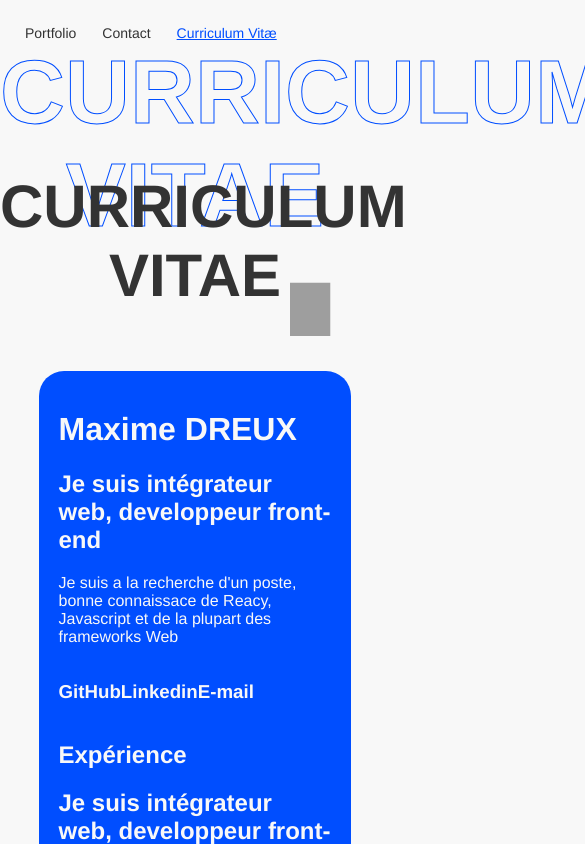
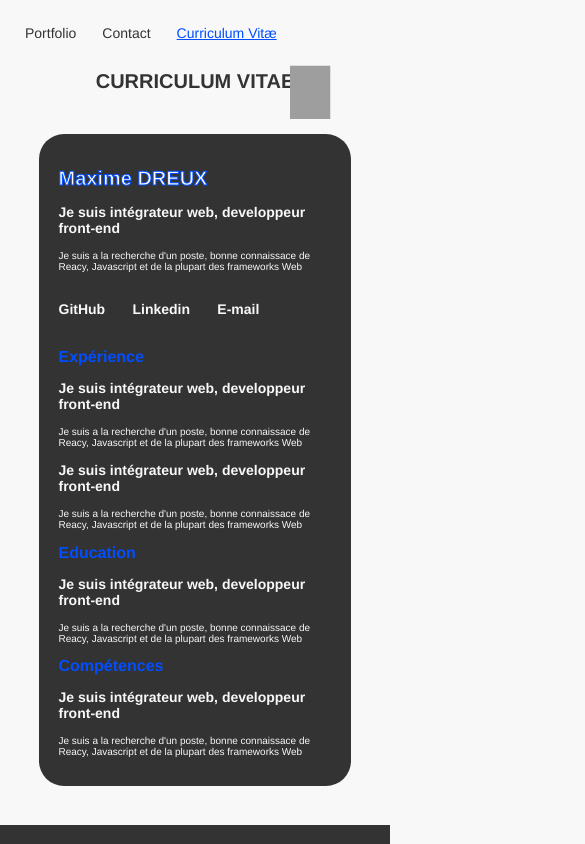
Before and after one commit to Maxms17/OpenC_Projet_12, a React (Create React App) app: page /CV in a window 390 px wide. Shown: the top 844 px of the page, 585 px wide, since content can reach past the window. Built offline with nearby package versions, Linux system fonts and the light colour scheme; grey boxes are pictures that could not be loaded.

Commit message:
responsive page CV

```diff
--- a/src/components/Curriculum/Curriculum.css
+++ b/src/components/Curriculum/Curriculum.css
@@ -6,11 +6,11 @@
     width: 100%;
 }
 
-.titre-bleu{
+.titre-bleu-C{
     text-align: center;
 }
 
-.titre-bleu h2{
+.titre-bleu-C h2{
     padding-left: 0;
     color: transparent;
     -webkit-text-stroke: 1px #004EFF;
@@ -19,12 +19,12 @@
     margin: 0;
 }
 
-.titre-noir{
+.titre-noir-C{
     text-align: center;
     margin-top: -75px;
 }
 
-.titre-noir h2{
+.titre-noir-C h2{
     padding: 0;
     margin: 0;
     font-size: 60px;
@@ -51,19 +51,145 @@
 }
 
 .container-bleu {
-    margin: 10%;
+    margin: 5% 10% 10% 10%;
     padding: 5%;
-    background-color: #004EFF;
+    background-color: #333333;
     border-radius: 25px;
 }
 
-.container-bleu h1,
-.container-bleu h2,
-.container-bleu h3,
+.container-bleu h1{
+    font-size: 40px;
+    color: transparent;
+    -webkit-text-stroke: 1px #004EFF;
+    color: #F8F8F8;
+}
+
+.container-bleu h2{
+    font-size: 20px;
+    color: #004EFF;
+}
+
+.container-bleu h3{
+    font-size: 18px;
+    color: #F8F8F8;
+}
+
+.container-bleu h4{
+    font-size: 18px;
+    color: #F8F8F8;
+}
+
 .container-bleu p {
+    font-size: 14px;
     color: #F8F8F8;
 }
 
 .lien {
     display: flex;
+    gap: 10%;
 }
+
+/* Responsive */
+
+@media (max-width: 1560px) {
+    .titre-bleu-C h2{
+        font-size: 75px;
+    }
+
+    .titre-noir-C h2{
+        font-size: 50px;
+        margin-top: 12px;
+    }
+}
+
+@media (max-width: 1310px) {
+    .titre-bleu-C h2{
+        font-size: 65px;
+    }
+
+    .titre-noir-C h2{
+        font-size: 42px;
+        margin-top: 22px;
+    }
+}
+
+@media (max-width: 1080px) {
+    .titre-bleu-C h2{
+        font-size: 55px;
+    }
+    .titre-noir-C h2{
+        font-size: 34px;
+        margin-top: 30px;
+    }
+}
+
+@media (max-width: 910px) {
+    .titre-bleu-C h2{
+        font-size: 45px;
+        margin-top: 20px;
+    }
+    .titre-noir-C h2{
+        font-size: 28px;
+        margin-top: 40px;
+    }
+}
+
+@media (max-width: 750px) {
+    .titre-bleu-C h2{
+        font-size: 35px;
+    }
+    .titre-noir-C h2{
+        font-size: 20px;
+        margin-top: 50px;
+    }
+    .container-bleu h1{
+        font-size: 30px;
+    }
+    .container-bleu h2{
+        font-size: 18px;
+    }
+    .container-bleu h3{
+        font-size: 16px;
+    }
+    .container-bleu h4{
+        font-size: 16px;
+    }
+    .container-bleu p {
+        font-size: 12px;
+    }
+}
+
+@media (max-width: 582px) {
+    .titre-bleu-C h2{
+        font-size: 30px;
+    }
+    .titre-noir-C h2{
+        font-size: 20px;
+        margin-top: 50px;
+    }
+}
+
+@media (max-width: 500px) {
+    .titre-bleu-C h2{
+        visibility: hidden;
+    }
+    .titre-noir-C h2{
+        font-size: 20px;
+        margin-top: 50px;
+    }
+    .container-bleu h1{
+        font-size: 20px;
+    }
+    .container-bleu h2{
+        font-size: 16px;
+    }
+    .container-bleu h3{
+        font-size: 14px;
+    }
+    .container-bleu h4{
+        font-size: 14px;
+    }
+    .container-bleu p {
+        font-size: 10px;
+    }
+}
--- a/src/components/Curriculum/Curriculum.jsx
+++ b/src/components/Curriculum/Curriculum.jsx
@@ -7,10 +7,10 @@ function Curriculum() {
     return (
         <div className='curriculum'>
             <div className='titre'>
-                <div className='titre-bleu'>
+                <div className='titre-bleu-C'>
                     <h2>CURRICULUM VITAE</h2>
                 </div>
-                <div className='titre-noir'>
+                <div className='titre-noir-C'>
                     <h2>CURRICULUM VITAE</h2>
                 </div>
             </div>
@@ -21,30 +21,30 @@ function Curriculum() {
             </div>
             <div className='container-bleu'>
                 <h1>Maxime DREUX</h1>
-                <h2>Je suis intégrateur web, developpeur front-end</h2>
+                <h3>Je suis intégrateur web, developpeur front-end</h3>
                 <p>Je suis a la recherche d'un poste, bonne connaissace de Reacy, Javascript et de la plupart des frameworks Web</p>
                 <div className='lien'>
-                    <h3>GitHub</h3>
-                    <h3>Linkedin</h3>
-                    <h3>E-mail</h3>
+                    <h4>GitHub</h4>
+                    <h4>Linkedin</h4>
+                    <h4>E-mail</h4>
                 </div>
                 <h2>Expérience</h2>
                 <div>
-                    <h2>Je suis intégrateur web, developpeur front-end</h2>
+                    <h3>Je suis intégrateur web, developpeur front-end</h3>
                     <p>Je suis a la recherche d'un poste, bonne connaissace de Reacy, Javascript et de la plupart des frameworks Web</p>
                 </div>
                 <div>
-                    <h2>Je suis intégrateur web, developpeur front-end</h2>
+                    <h3>Je suis intégrateur web, developpeur front-end</h3>
                     <p>Je suis a la recherche d'un poste, bonne connaissace de Reacy, Javascript et de la plupart des frameworks Web</p>
                 </div>
                 <h2>Education</h2>
                 <div>
-                    <h2>Je suis intégrateur web, developpeur front-end</h2>
+                    <h3>Je suis intégrateur web, developpeur front-end</h3>
                     <p>Je suis a la recherche d'un poste, bonne connaissace de Reacy, Javascript et de la plupart des frameworks Web</p>
                 </div>
                 <h2>Compétences</h2>
                 <div>
-                    <h2>Je suis intégrateur web, developpeur front-end</h2>
+                    <h3>Je suis intégrateur web, developpeur front-end</h3>
                     <p>Je suis a la recherche d'un poste, bonne connaissace de Reacy, Javascript et de la plupart des frameworks Web</p>
                 </div>
             </div>
--- a/src/components/Footer/Footer.css
+++ b/src/components/Footer/Footer.css
@@ -28,6 +28,12 @@
 	}
 }
 
+@media (max-width: 1140px) {
+    .my-footer {
+        height: 180px;
+    }
+}
+
 @media (max-width: 1080px) {
 	.my-footer{
 		gap: 22px;
@@ -35,6 +41,12 @@
 	.my-footer p {
 		font-size: 20px;
 	}
+}
+
+@media (max-width: 910px) {
+    .my-footer {
+        height: 130px;
+    }
 }
 
 @media (max-width: 780px) {
@@ -46,6 +58,12 @@
 	}
 }
 
+@media (max-width: 500px) {
+    .my-footer {
+        height: 100px;
+    }
+}
+
 @media (max-width: 480px) {
 	.my-footer{
 		gap: 18px;
--- a/src/components/Message/Message.css
+++ b/src/components/Message/Message.css
@@ -9,11 +9,11 @@
     width: 50%;
 }
 
-.titre-bleu-C{
+.titre-bleu-M{
     text-align: center;
 }
 
-.titre-bleu-C h2{
+.titre-bleu-M h2{
     padding-left: 0;
     color: transparent;
     -webkit-text-stroke: 1px #004EFF;
@@ -22,12 +22,12 @@
     margin: 0;
 }
 
-.titre-noir-C{
+.titre-noir-M{
     text-align: center;
     margin-top: -75px;
 }
 
-.titre-noir-C h2{
+.titre-noir-M h2{
     padding: 0;
     margin: 0;
     font-size: 60px;
@@ -121,22 +121,22 @@ form{
 /* Responsive */
 
 @media (max-width: 1560px) {
-    .titre-bleu-C h2{
+    .titre-bleu-M h2{
         font-size: 75px;
     }
 
-    .titre-noir-C h2{
+    .titre-noir-M h2{
         font-size: 50px;
         margin-top: 12px;
     }
 }
 
 @media (max-width: 1310px) {
-    .titre-bleu-C h2{
+    .titre-bleu-M h2{
         font-size: 65px;
     }
 
-    .titre-noir-C h2{
+    .titre-noir-M h2{
         font-size: 42px;
         margin-top: 22px;
     }
@@ -172,16 +172,13 @@ form{
     .champ-saisi-text{
         width: 70%;
     }
-    .my-footer {
-        height: 180px;
-    }
 }
 
 @media (max-width: 1080px) {
-    .titre-bleu-C h2{
+    .titre-bleu-M h2{
         font-size: 55px;
     }
-    .titre-noir-C h2{
+    .titre-noir-M h2{
         font-size: 34px;
         margin-top: 30px;
     }
@@ -200,10 +197,11 @@ form{
 }
 
 @media (max-width: 910px) {
-    .titre-bleu-C h2{
+    .titre-bleu-M h2{
         font-size: 45px;
+        margin-top: 20px;
     }
-    .titre-noir-C h2{
+    .titre-noir-M h2{
         font-size: 28px;
         margin-top: 40px;
     }
@@ -219,16 +217,13 @@ form{
     .info a {
         font-size: 20px;
     }
-    .my-footer {
-        height: 130px;
-    }
 }
 
 @media (max-width: 750px) {
-    .titre-bleu-C h2{
+    .titre-bleu-M h2{
         font-size: 35px;
     }
-    .titre-noir-C h2{
+    .titre-noir-M h2{
         font-size: 20px;
         margin-top: 50px;
     }
@@ -247,10 +242,10 @@ form{
 }
 
 @media (max-width: 582px) {
-    .titre-bleu-C h2{
+    .titre-bleu-M h2{
         font-size: 30px;
     }
-    .titre-noir-C h2{
+    .titre-noir-M h2{
         font-size: 20px;
         margin-top: 50px;
     }
@@ -270,12 +265,12 @@ form{
 }
 
 @media (max-width: 500px) {
-    .titre-bleu-C h2{
+    .titre-bleu-M h2{
         visibility: hidden;
     }
-    .titre-noir-C h2{
+    .titre-noir-M h2{
         font-size: 15px;
-        margin-top: 10px;
+        margin-top: 50px;
     }
     .info {
         width: 50%;
@@ -289,7 +284,4 @@ form{
     .info a {
         font-size: 14px;
     }
-    .my-footer {
-        height: 100px;
-    }
 }
--- a/src/components/Message/Message.jsx
+++ b/src/components/Message/Message.jsx
@@ -25,10 +25,10 @@ function Message() {
             <div className='page-contact'>
                 <div className='contact'>
                     <div className='titre'>
-                        <div className='titre-bleu-C'>
+                        <div className='titre-bleu-M'>
                             <h2>CONTACTEZ-MOI</h2>
                         </div>
-                        <div className='titre-noir-C'>
+                        <div className='titre-noir-M'>
                             <h2>CONTACTEZ-MOI</h2>
                         </div>
                     </div>
```
